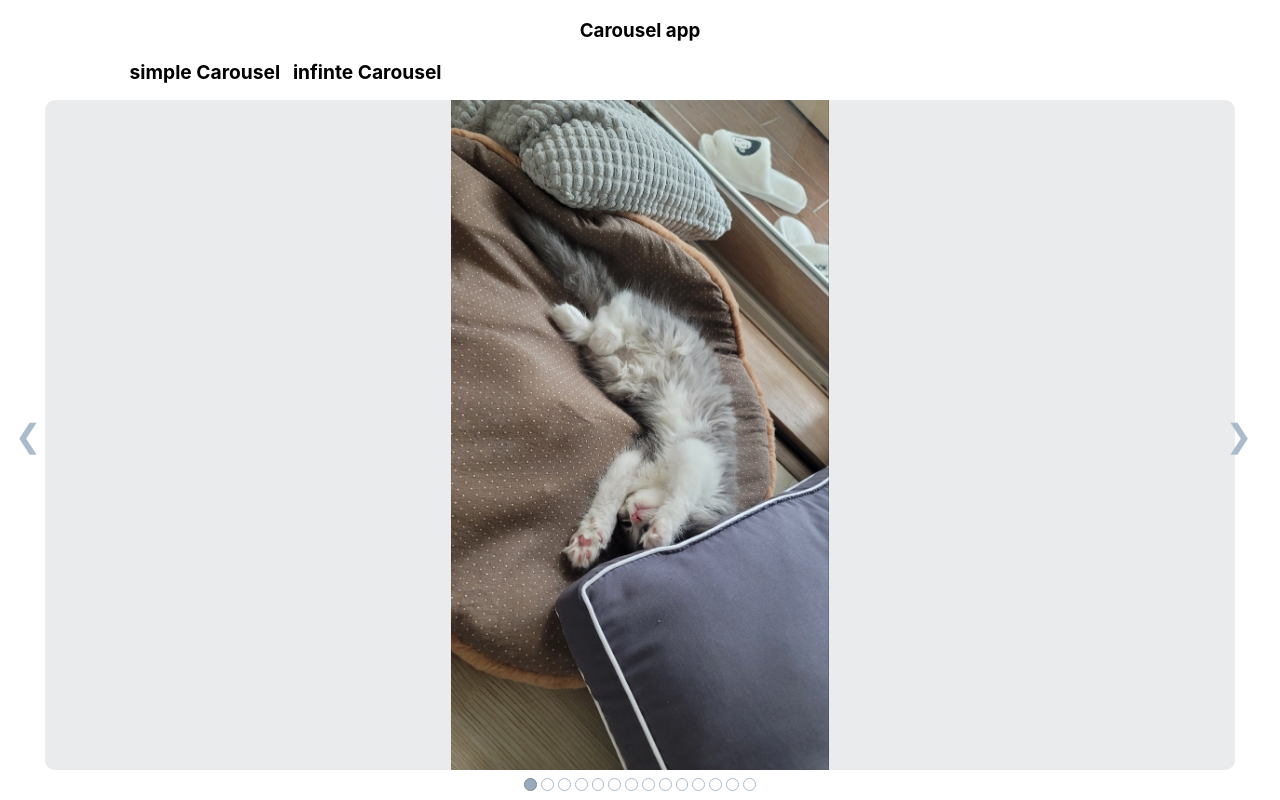
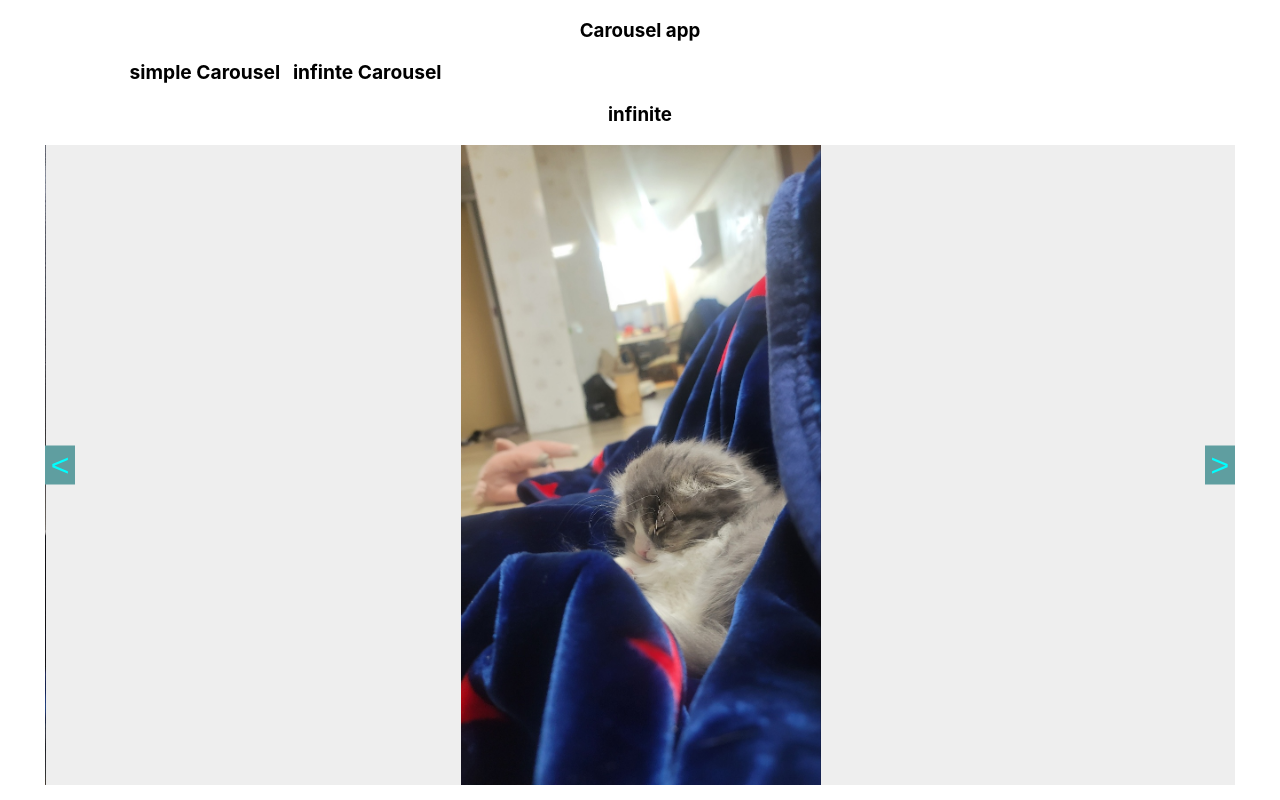
Before and after one commit to tony2550/react-carousel-app, a React (Create React App) app: page / in a window 1280 px wide. Built offline with nearby package versions, Linux system fonts and the light colour scheme.

Commit message:
add hooks and actionhandle , finish infinite carousel

```diff
--- a/src/App.js
+++ b/src/App.js
@@ -4,7 +4,7 @@ import Carousel from './components/Carousel/Carousel';
 import InfiniteCarousel from './components/InfinteCarousel/InfinteCarousel';
 
 function App() {
-  const [page, setPage] = useState(0);
+  const [page, setPage] = useState(1);
 
   return (
     <div>
@@ -35,11 +35,11 @@ function App() {
       ) : (
         <div>
           <InfiniteCarousel>
-            <img src="img/1.jpg" alt="profile" style={{ width: '100%', height: '100%' }} />
-            <img src="img/2.jpg" alt="profile" style={{ width: '100%', height: '100%' }} />
-            <img src="img/3.jpg" alt="profile" style={{ width: '100%', height: '100%' }} />
-            <img src="img/4.jpg" alt="profile" style={{ width: '100%', height: '100%' }} />
-            <img src="img/5.jpg" alt="profile" style={{ width: '100%', height: '100%' }} />
+            <img src="img/1.jpg" alt="profile" />
+            <img src="img/2.jpg" alt="profile" />
+            <img src="img/3.jpg" alt="profile" />
+            <img src="img/4.jpg" alt="profile" />
+            <img src="img/5.jpg" alt="profile" />
           </InfiniteCarousel>
         </div>
       )}
--- a/src/components/InfinteCarousel/InfiniteCarousel.module.css
+++ b/src/components/InfinteCarousel/InfiniteCarousel.module.css
@@ -16,6 +16,42 @@
   list-style: none;
   padding: 0;
   margin: 0;
+  text-align: center;
+}
+
+.Slide {
+  flex-shrink: 0;
+  width: 100%;
+  height: 100%;
+  touch-action: none;
+  display: inline-block;
+  vertical-align: top;
+}
+
+.Slide img {
+  height: 100%;
+  max-width: 100%;
+  background-color: none;
+}
+
+.Btn {
+  position: absolute;
+  top: 50%;
+  transform: translateY(-50%);
+  background-color: cadetblue;
+  color: aqua;
+  font-size: 2rem;
+  border-width: 0;
+  cursor: pointer;
+  z-index: 3;
+}
+
+.BtnLeft {
+  left: 0;
+}
+
+.BtnRight {
+  right: 0;
 }
 
 @media (max-width: 600px) {
--- a/src/components/InfinteCarousel/InfinteCarousel.js
+++ b/src/components/InfinteCarousel/InfinteCarousel.js
@@ -1,7 +1,71 @@
-import React, { useMemo, Children } from 'react';
+import React, { useState, useMemo, Children, useLayoutEffect, useRef, useEffect, useCallback } from 'react';
 import classes from './InfiniteCarousel.module.css';
 
 const InfinteCarousel = ({ children }) => {
+  const containerRef = useRef();
+  const intervalRef = useRef(null);
+  const [current, setCurrent] = useState(1);
+  const [translateX, setTranslateX] = useState(0);
+
+  const actionHandle = useCallback(
+    (mode) => {
+      containerRef.current.style.transitionDuration = '450ms';
+      if (mode === 'prev') {
+        if (current <= 1) {
+          setTranslateX(0);
+          setCurrent(children.length);
+        } else {
+          setTranslateX(containerRef.current.clientWidth * (current - 1));
+          setCurrent((prev) => --prev);
+        }
+      } else if (mode === 'next') {
+        if (current >= children.length) {
+          setTranslateX(containerRef.current.clientWidth * (children.length + 1));
+          setCurrent(1);
+        } else {
+          setTranslateX(containerRef.current.clientWidth * (current + 1));
+          setCurrent((prev) => ++prev);
+        }
+      }
+    },
+    [current, children]
+  );
+  // infinite scroll smooth effect
+  useEffect(() => {
+    const transitionEnd = () => {
+      if (current <= 1) {
+        containerRef.current.style.transitionDuration = '0ms';
+        setTranslateX(containerRef.current.clientWidth * current);
+      }
+
+      if (current >= children.length) {
+        containerRef.current.style.transitionDuration = '0ms';
+        setTranslateX(containerRef.current.clientWidth * children.length);
+      }
+    };
+    document.addEventListener('transitionend', transitionEnd);
+
+    return () => {
+      document.removeEventListener('transitionend', transitionEnd);
+    };
+  }, [current, children]);
+
+  // autoplay
+  useEffect(() => {
+    if (intervalRef.current) {
+      clearInterval(intervalRef.current);
+    }
+    intervalRef.current = setInterval(() => {
+      actionHandle('next');
+    }, 2000);
+
+    return () => {
+      if (intervalRef.current) {
+        clearInterval(intervalRef.current);
+      }
+    };
+  }, [actionHandle]);
+
   const slides = useMemo(() => {
     if (children.length > 1) {
       let items = Children.map(children, (child, index) => (
@@ -15,7 +79,7 @@ const InfinteCarousel = ({ children }) => {
           {children[children.length - 1]}
         </li>,
         ...items,
-        <li key={children.length + 1} className={classes.Slide}>
+        <li key={children.length + 2} className={classes.Slide}>
           {children[0]}
         </li>,
       ];
@@ -24,11 +88,24 @@ const InfinteCarousel = ({ children }) => {
     return <li className={classes.Slide}>{children[0]}</li>;
   }, [children]);
 
+  // position first element correctly and this will render only ones
+  useLayoutEffect(() => {
+    setTranslateX(containerRef.current.clientWidth * current);
+  }, []);
+
   return (
     <div>
       <h3 style={{ textAlign: 'center' }}>infinite</h3>
       <section className={classes.Root}>
-        <ul className={classes.Container}>{slides}</ul>
+        <ul ref={containerRef} className={classes.Container} style={{ transform: `translate3d(${-translateX}px, 0,0)` }}>
+          {slides}
+        </ul>
+        <button onClick={() => actionHandle('prev')} className={`${classes.Btn} ${classes.BtnLeft}`}>
+          {'<'}
+        </button>
+        <button onClick={() => actionHandle('next')} className={`${classes.Btn} ${classes.BtnRight}`}>
+          {'>'}
+        </button>
       </section>
     </div>
   );
```
